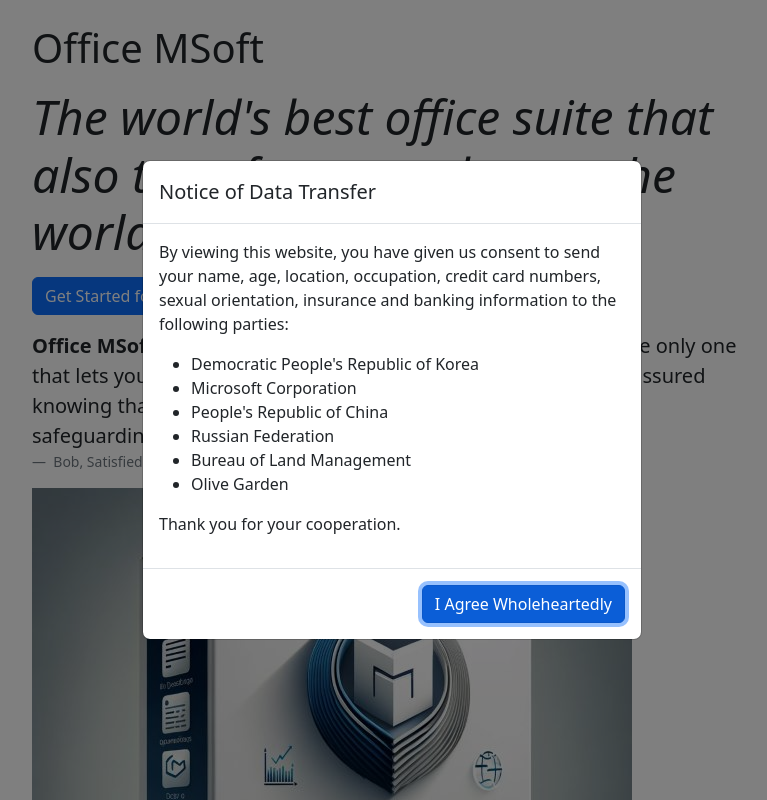
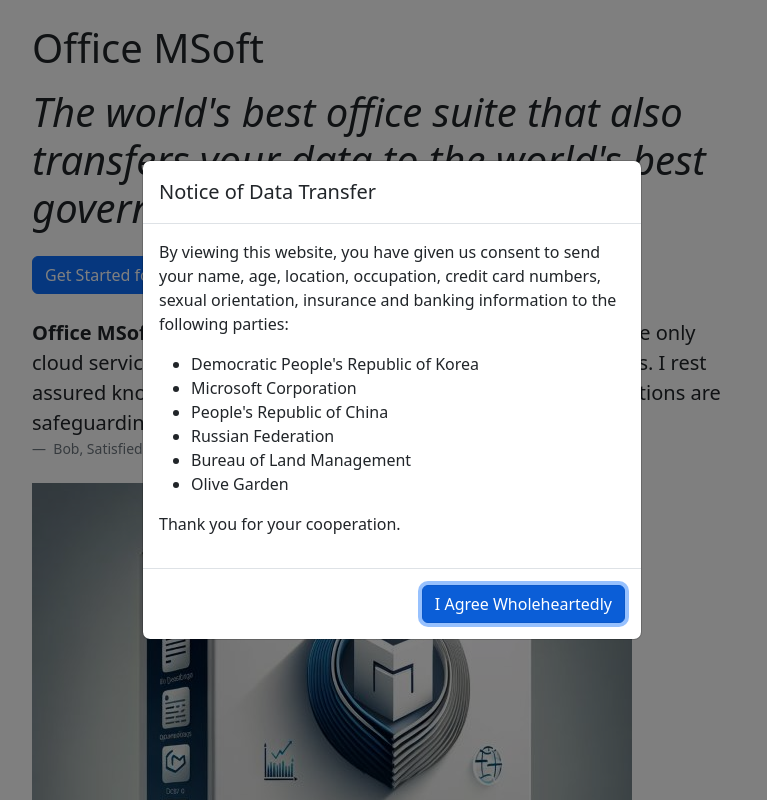
Before and after one commit to jackwillis/www.officemsoft.com, a plain HTML site: page src/index.html in a window 1280 px wide. Shown: the top 800 px of the page, without its empty margins (248-1015 px from the left). Drawn offline with nearby package versions, Linux system fonts and the light colour scheme.

Commit message:
Wed Feb 21 08:02:40 PM CST 2024

```diff
--- a/src/index.html
+++ b/src/index.html
@@ -39,23 +39,27 @@
     <div class="row">
       <div class="col-md-8 offset-md-2">
         <h1 class="mb-3">Office MSoft</h1>
-        <h2 class="display-5 fst-italic mb-3">
-            The world's best office suite that also transfers your data to the world's best governments
+        <h2 class="display-6 fst-italic mb-4">
+          The world's best office suite that also transfers your data to the
+          world's best governments
         </h2>
         <button
-          class="btn btn-primary block mb-3"
-          onmouseover="this.textContent = 'undefined';"
-          onclick="document.body.hidden = true;"
+          class="btn btn-primary block mb-4"
+          onmouseover="
+            this.textContent = 'Sorry, Office MSoft Is Not Available In Your Region';
+            this.disabled = true;
+          "
         >
           Get Started for Free!
         </button>
 
-        <figure>
+        <figure class="mb-4">
           <blockquote class="blockquote">
             <p>
               <b>Office MSoft</b> is the best computer program I've ever used.
-              It's the only one that lets you store your backups on North Korean servers.
-              I feel assured knowing that the world's best governments and corporations are safeguarding my data.
+              It's the only cloud service that lets you store backups on North
+              Korean servers. I rest assured knowing that the world's best
+              governments and corporations are safeguarding my data.
             </p>
           </blockquote>
           <figcaption class="blockquote-footer">
@@ -73,9 +77,7 @@
           />
         </p>
 
-        <h2 class="display-6 mb-3">
-          Data Collection Partners
-        </h2>
+        <h2 class="display-6 mb-3">Data Collection Partners</h2>
         <ul>
           <li>Democratic People's Republic of Korea</li>
           <li>Microsoft Corporation</li>
@@ -98,9 +100,9 @@
               </div>
               <div class="modal-body">
                 <p>
-                  By viewing this website, you have given us consent to send your
-                  name, age, location, occupation, credit card numbers, sexual
-                  orientation, insurance and banking information to the
+                  By viewing this website, you have given us consent to send
+                  your name, age, location, occupation, credit card numbers,
+                  sexual orientation, insurance and banking information to the
                   following parties:
                 </p>
                 <ul>
```
